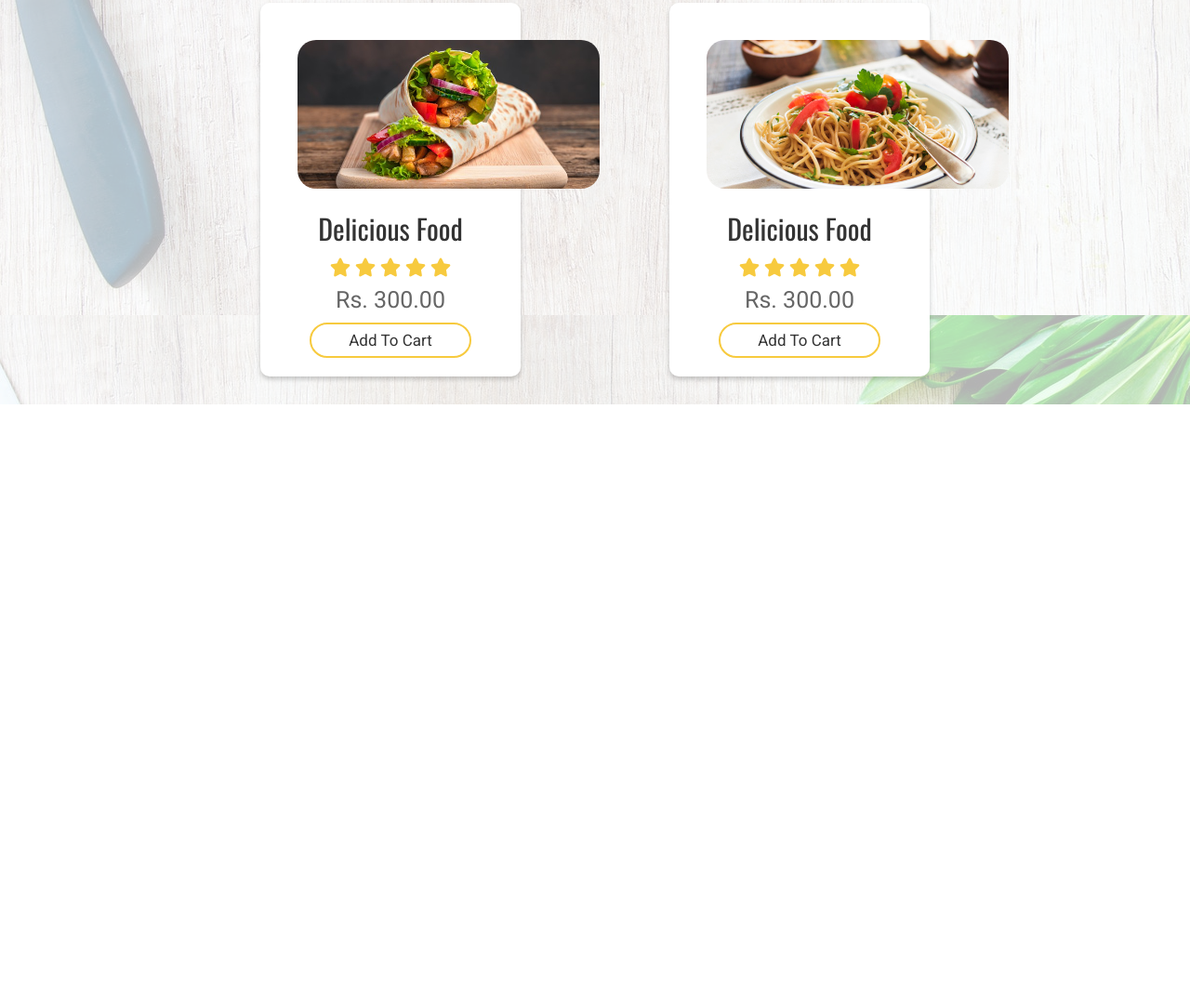
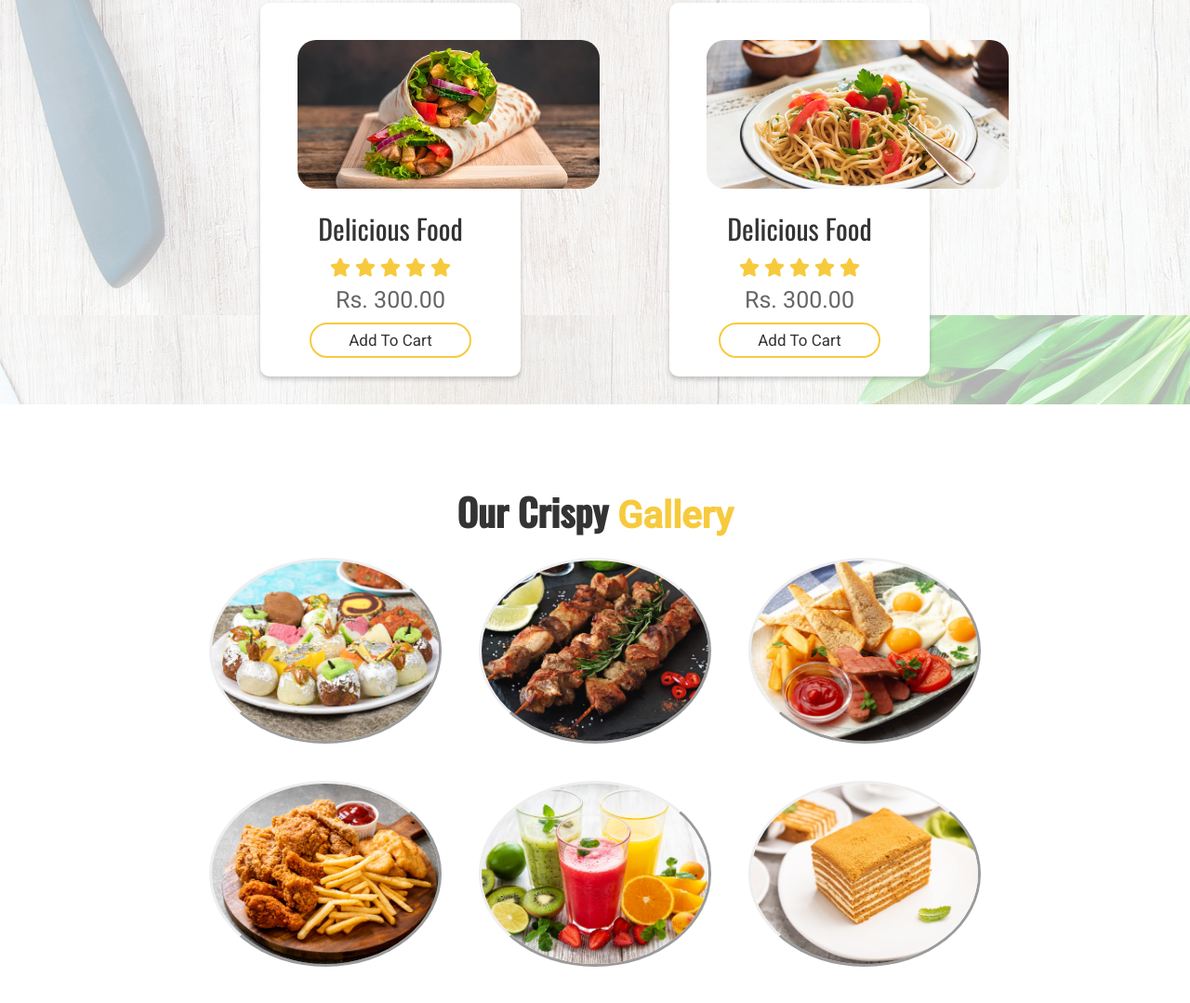
Before and after one commit to Namrata-Agrawal/FoodZone, a plain HTML site: page index.html in a window 1280 px wide. Shown: the part 3004-4083 px from the top of the page at 93% size. Before the commit the page ends 3439 px from the top, so only its background shows below. Drawn offline with nearby package versions, Linux system fonts and the light colour scheme.

Commit message:
Add Gallery Section

```diff
--- a/css/style.css
+++ b/css/style.css
@@ -346,8 +346,65 @@ header #menu-bar{
     box-shadow: 0 1rem 1rem #FF5733;
 }
 
+.gallery .box-container{
+    display: flex;
+    flex-wrap: wrap;
+    align-items: center;
+    justify-content: center;
+}
+
+.gallery .box-container .box{
+    height: 20rem;
+    width: 25rem;
+    margin: 2rem;
+    cursor: pointer;
+    overflow: hidden;
+    position: relative;
+}
+
+.gallery .box-container .box img{
+    height: 100%;
+    width: 100%;
+    object-fit: cover;
+    border-style:outset;
+    border-radius: 50%;
 
 
+}
+
+.gallery .box-container .box h3{
+    position: absolute;
+    top: 100%; left: 50%;
+    transform: translate(-50%,-50%);
+    color: #fff;
+    text-align: center;
+    font-size: 3rem;
+    opacity: 0;
+}
+
+.gallery .box-container .box:hover h3{
+    top:50%;
+    opacity: 1;
+    transition-delay:.2s ;
+}
+
+
+.gallery .box-container .box::before{
+    content: '';
+    position: absolute;
+    top:-100%;left: 0;
+    height: 100%;
+    width: 100%;
+    background: rgba(75, 2, 2, 0.8);
+    border-radius: 50%;
+    transition: 100ms linear;
+
+}
+.gallery .box-container .box:hover::before{
+    top:0;
+
+
+}
 
 
 
--- a/index.html
+++ b/index.html
@@ -195,10 +195,53 @@
 
 
         </section>
+        <!-- Popular section ends-->
+
+        <!-- Gallery section starts-->
+
+        <section class="gallery" id="gallery">
+            <h1 class="heading"> our crispy <span>gallery</span></h1>
+            <div class="box-container">
+                <div class="box">
+                    <img src="images/img1.jpg" alt="">
+                    <h3>delicious food</h3>
+                </div>
+
+                <div class="box">
+                    <img src="images/img2.jpg" alt="">
+                    <h3>delicious food</h3>
+                </div>
+
+                <div class="box">
+                    <img src="images/img3.jpg" alt="">
+                    <h3>delicious food</h3>
+                </div>
+
+                <div class="box">
+                    <img src="images/img4.jpg" alt="">
+                    <h3>delicious food</h3>
+                </div>
+
+                <div class="box">
+                    <img src="images/img5.jpg" alt="">
+                    <h3>delicious food</h3>
+                </div>
+
+                <div class="box">
+                    <img src="images/img6.jpg" alt="">
+                    <h3>delicious food</h3>
+                </div>
+            </div>
+        </section>
 
 
 
-        <!-- Popular section ends-->
+
+
+
+        <!-- Gallery section ends-->
+
+
 
 
         <!-- jquery cdn link -->
```
